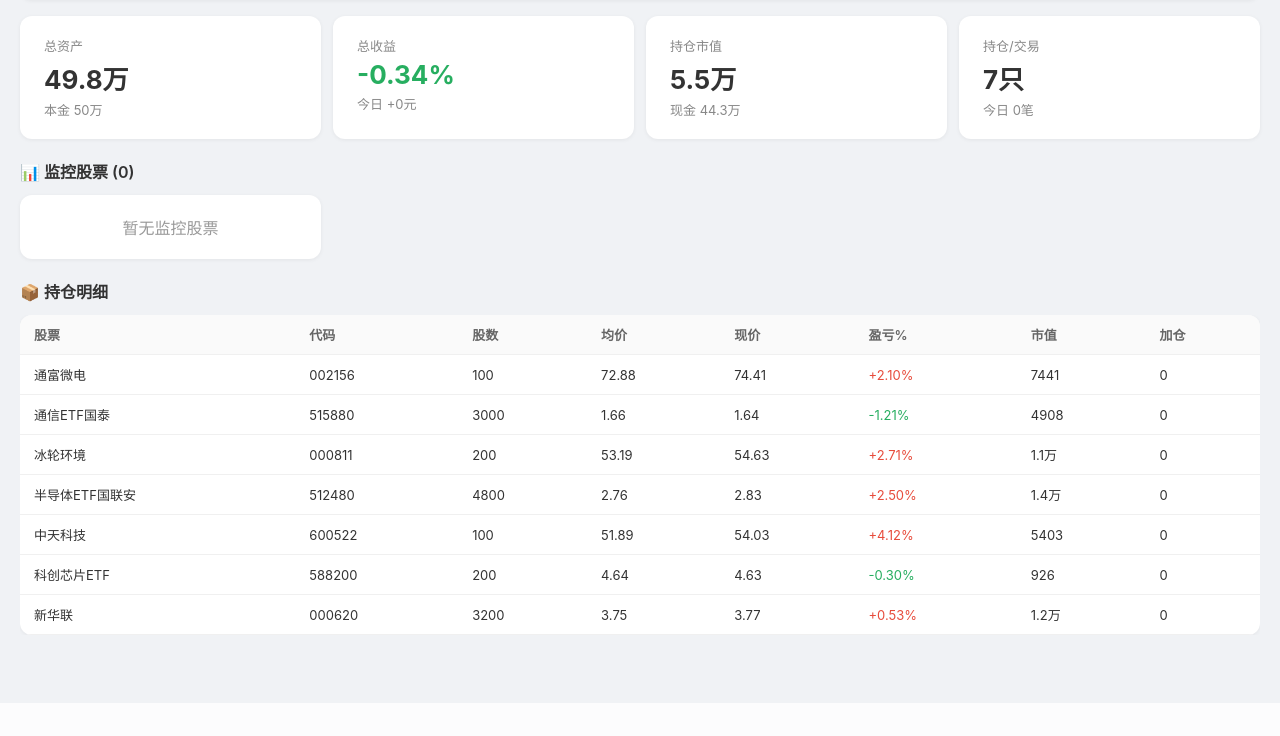
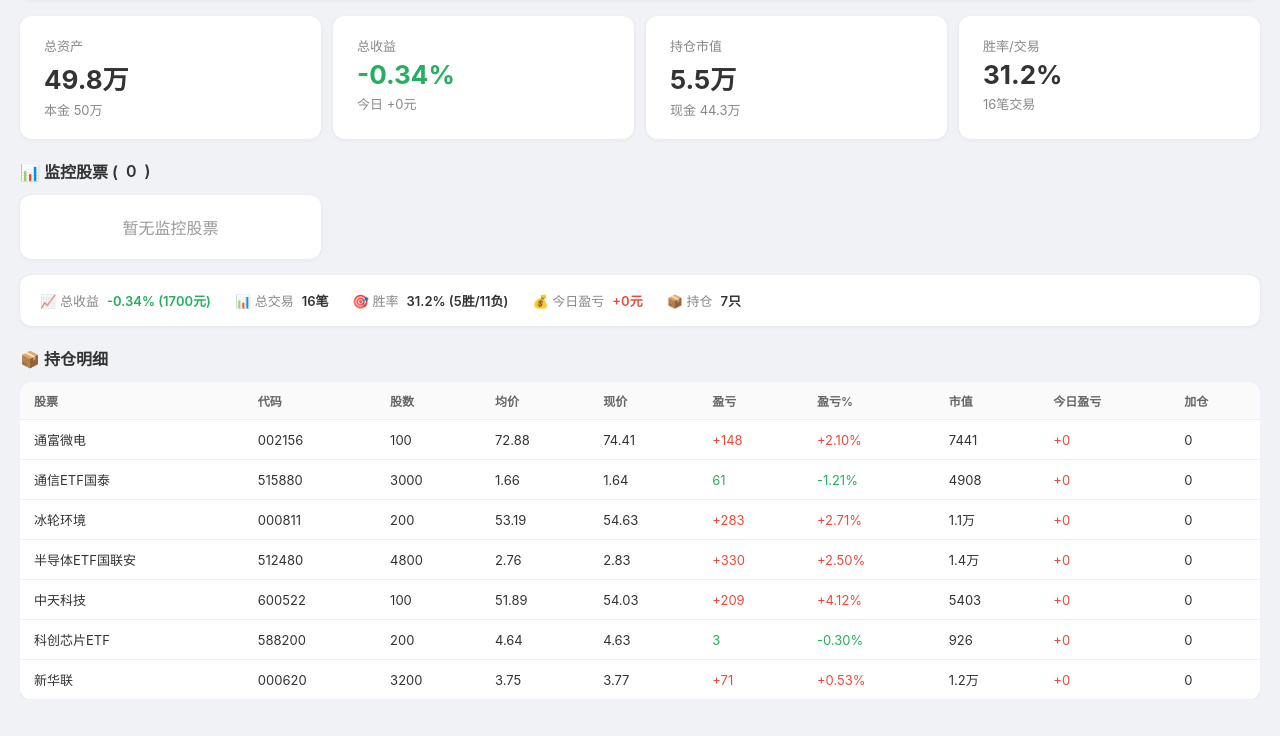
Before and after one commit to skx12138/stock-monitor, a Flask app: page / in a window 1280 px wide. Shown: the part 97-833 px from the top of the page. Before the commit the page ends 732 px from the top, so only its background shows below. Run offline with Flask 3, Linux system fonts and the light colour scheme; data that the repository does not hold is empty.

Commit message:
ui: 新增交易记录、盈亏金额、今日收益、胜率统计

```diff
--- a/templates/dashboard.html
+++ b/templates/dashboard.html
@@ -16,12 +16,12 @@
         .btn-primary { background: #1a73e8; color: #fff; border-color: #1a73e8; }
         .btn-primary:hover { background: #1557b0; color: #fff; }
         .stat-row { display: flex; gap: 12px; margin-bottom: 16px; flex-wrap: wrap; }
-        .stat-card { flex: 1; min-width: 180px; background: #fff; border-radius: 12px; padding: 20px 24px; box-shadow: 0 1px 4px rgba(0,0,0,.06); }
+        .stat-card { flex: 1; min-width: 160px; background: #fff; border-radius: 12px; padding: 20px 24px; box-shadow: 0 1px 4px rgba(0,0,0,.06); }
         .stat-card .label { color: #888; font-size: 13px; }
         .stat-card .value { font-size: 26px; font-weight: 700; margin-top: 4px; }
         .stat-card .sub { font-size: 13px; color: #888; margin-top: 4px; }
         .up { color: #e74c3c; } .down { color: #27ae60; }
-        .section-title { font-size: 16px; font-weight: 600; margin: 20px 0 12px; color: #333; }
+        .section-title { font-size: 16px; font-weight: 600; margin: 20px 0 12px; color: #333; display: flex; align-items: center; gap: 8px; }
         .stock-grid { display: grid; grid-template-columns: repeat(auto-fill, minmax(300px, 1fr)); gap: 12px; margin-bottom: 16px; }
         .stock-card { background: #fff; border-radius: 12px; padding: 18px; box-shadow: 0 1px 4px rgba(0,0,0,.06); cursor: pointer; transition: all .2s; position: relative; }
         .stock-card:hover { box-shadow: 0 4px 16px rgba(0,0,0,.1); transform: translateY(-2px); }
@@ -41,19 +41,28 @@
         .signal-tag { font-size: 10px; padding: 2px 8px; border-radius: 4px; background: #f5f5f5; color: #666; border: 1px solid #e8e8e8; }
         .signal-tag.warn { background: #fff3cd; color: #856404; border-color: #ffc107; }
         .signal-tag.danger { background: #f8d7da; color: #721c24; border-color: #f5c6cb; }
+        .signal-tag.info { background: #e8f0fe; color: #1a73e8; border-color: #aec3e8; }
         .table-wrap { width: 100%; overflow-x: auto; margin-bottom: 16px; }
         .table-wrap table { width: 100%; min-width: 600px; border-collapse: collapse; background: #fff; border-radius: 12px; overflow: hidden; box-shadow: 0 1px 4px rgba(0,0,0,.06); }
         th, td { padding: 10px 14px; text-align: left; border-bottom: 1px solid #f0f0f0; font-size: 13px; white-space: nowrap; }
-        th { background: #fafafa; color: #666; font-weight: 600; }
+        th { background: #fafafa; color: #666; font-weight: 600; font-size: 12px; }
         tr:hover td { background: #fafafa; }
         .modal-overlay { display: none; position: fixed; top: 0; left: 0; width: 100%; height: 100%; background: rgba(0,0,0,.4); z-index: 100; justify-content: center; align-items: center; }
         .modal-overlay.show { display: flex; }
-        .modal { background: #fff; border-radius: 16px; padding: 24px; width: 380px; max-width: 90vw; box-shadow: 0 8px 32px rgba(0,0,0,.15); }
+        .modal { background: #fff; border-radius: 16px; padding: 24px; width: 420px; max-width: 90vw; box-shadow: 0 8px 32px rgba(0,0,0,.15); }
         .modal h3 { font-size: 18px; margin-bottom: 16px; }
         .modal input { width: 100%; padding: 10px 14px; border: 1px solid #d9d9d9; border-radius: 8px; font-size: 14px; outline: none; }
         .modal input:focus { border-color: #1a73e8; }
         .modal .modal-btns { display: flex; gap: 8px; justify-content: flex-end; margin-top: 16px; }
         .empty-tip { color: #999; padding: 20px; text-align: center; background: #fff; border-radius: 12px; box-shadow: 0 1px 4px rgba(0,0,0,.06); }
+        .badge { display: inline-block; font-size: 11px; padding: 2px 8px; border-radius: 10px; font-weight: 500; }
+        .badge-buy { background: #fce4e4; color: #c62828; }
+        .badge-sell { background: #e8f5e9; color: #2e7d32; }
+        .badge-add { background: #fff3e0; color: #e65100; }
+        .summary-box { background: #fff; border-radius: 12px; padding: 16px 20px; box-shadow: 0 1px 4px rgba(0,0,0,.06); margin-bottom: 16px; display: flex; gap: 24px; flex-wrap: wrap; font-size: 13px; }
+        .summary-item { display: flex; gap: 8px; align-items: center; }
+        .summary-item .label { color: #888; }
+        .summary-item .val { font-weight: 600; }
         @media (max-width: 640px) {
             .container { padding: 12px; }
             .stat-card { min-width: 140px; padding: 14px 16px; }
@@ -80,6 +89,7 @@
     <div class="section-title">📊 监控股票 (<span id="stockCount">0</span>)</div>
     <div id="stockGrid" class="stock-grid"></div>
 
+    <div id="summarySection"></div>
     <div id="tradeSection"></div>
     <div id="positionSection"></div>
 </div>
@@ -102,6 +112,7 @@
 <script>
 var data = { stocks: [], acct: {} };
 function fmt(v) { if (v==null) return '0'; return v >= 10000 ? (v/10000).toFixed(1)+'万' : v.toFixed(0); }
+function fmtMoney(v) { if (v==null) return '0'; var absv = Math.abs(v); return (absv >= 10000 ? (absv/10000).toFixed(1)+'万' : absv.toFixed(0)); }
 function safe(v, def) { return v != null ? v : (def || 0); }
 function esc(s) { return String(s||'').replace(/['"]/g,'').replace(/[<>]/g,''); }
 
@@ -123,13 +134,13 @@
   var todayPnl = safe(ac.today_profit);
   var pnlCls = pnl >= 0 ? 'up' : 'down';
   var todayCls = todayPnl >= 0 ? 'up' : 'down';
-  var todayStr = (todayPnl >= 0 ? '今日 +' : '今日 ') + todayPnl.toFixed(0) + '元';
+  var todayStr = (todayPnl >= 0 ? '今日 +' : '今日 ') + fmtMoney(todayPnl) + '元';
 
   document.getElementById('stats').innerHTML =
     '<div class="stat-card"><div class="label">总资产</div><div class="value">'+fmt(ac.total_value)+'</div><div class="sub">本金 50万</div></div>' +
     '<div class="stat-card"><div class="label">总收益</div><div class="value '+pnlCls+'">'+(pnl>=0?'+':'')+pnl+'%</div><div class="sub '+todayCls+'">'+todayStr+'</div></div>' +
     '<div class="stat-card"><div class="label">持仓市值</div><div class="value">'+fmt(safe(ac.total_value)-safe(ac.cash))+'</div><div class="sub">现金 '+fmt(ac.cash)+'</div></div>' +
-    '<div class="stat-card"><div class="label">持仓/交易</div><div class="value">'+(ac.positions||[]).length+'只</div><div class="sub">今日 '+(ac.today_trades||[]).length+'笔</div></div>';
+    '<div class="stat-card"><div class="label">胜率/交易</div><div class="value">'+(ac.win_rate||0)+'%</div><div class="sub">'+(ac.trade_count||0)+'笔交易</div></div>';
 
   document.getElementById('stockCount').innerText = data.stocks.length;
 
@@ -147,7 +158,7 @@
       for (var j = 0; j < sigs.length; j++) {
         var sig = sigs[j];
         var stype = sig.type || '';
-        var cls = stype.indexOf('bear') >= 0 ? 'danger' : stype.indexOf('over') >= 0 ? 'warn' : '';
+        var cls = stype.indexOf('bear') >= 0 ? 'danger' : stype.indexOf('over') >= 0 ? 'warn' : 'info';
         sigHtml += '<span class="signal-tag ' + cls + '">' + esc(sig.label||sig.suggestion||stype) + '</span>';
       }
       var sector = s.sector || '';
@@ -165,32 +176,81 @@
   }
   document.getElementById('stockGrid').innerHTML = grid;
 
-  // trades
+  // ── 交易/收益总览 ──
+  var summary = '<div class="summary-box">' +
+    '<span class="summary-item"><span class="label">📈 总收益</span><span class="val '+(pnl>=0?'up':'down')+'">'+(pnl>=0?'+':'')+pnl+'% ('+fmtMoney(pnl/100*500000)+'元)</span></span>' +
+    '<span class="summary-item"><span class="label">📊 总交易</span><span class="val">'+(ac.trade_count||0)+'笔</span></span>' +
+    '<span class="summary-item"><span class="label">🎯 胜率</span><span class="val">'+(ac.win_rate||0)+'% ('+(ac.win_count||0)+'胜/'+(ac.trade_count-(ac.win_count||0)||0)+'负)</span></span>' +
+    '<span class="summary-item"><span class="label">💰 今日盈亏</span><span class="val '+(todayPnl>=0?'up':'down')+'">'+(todayPnl>=0?'+':'')+fmtMoney(todayPnl)+'元</span></span>' +
+    '<span class="summary-item"><span class="label">📦 持仓</span><span class="val">'+(ac.positions||[]).length+'只</span></span>' +
+    '</div>';
+
+  // ── 今日交易 ──
   var trades = ac.today_trades || [];
   var tradeHtml = '';
   if (trades.length) {
-    tradeHtml = '<div class="section-title">📋 今日交易 ('+trades.length+'笔)</div><div class="table-wrap"><table><tr><th>类型</th><th>股票</th><th>代码</th><th>价格</th><th>数量</th><th>原因</th></tr>';
+    tradeHtml = '<div class="section-title">📋 今日交易 ('+trades.length+'笔)</div><div class="table-wrap"><table><tr><th>类型</th><th>股票</th><th>代码</th><th>价格</th><th>数量</th><th>金额</th><th>盈亏</th><th>原因</th></tr>';
     for (var ti = 0; ti < trades.length; ti++) {
       var t = trades[ti];
       var act = t.action||'';
-      var cls = act.indexOf('买入')>=0 || act==='加仓' ? 'up' : 'down';
-      tradeHtml += '<tr><td class="'+cls+'">'+esc(act)+'</td><td>'+esc(t.name||'')+'</td><td>'+esc(t.code||'')+'</td><td>'+safe(t.price).toFixed(2)+'</td><td>'+safe(t.shares,0)+'</td><td style="max-width:200px;overflow:hidden;text-overflow:ellipsis;white-space:nowrap">'+esc(t.reason||'')+'</td></tr>';
+      var isBuy = act.indexOf('买入')>=0 || act==='加仓';
+      var cls = isBuy ? 'up' : 'down';
+      var badgeCls = act==='加仓' ? 'badge-add' : isBuy ? 'badge-buy' : 'badge-sell';
+      var priceStr = t.price ? t.price.toFixed(2) : '--';
+      var sharesStr = t.shares ? t.shares : '--';
+      var amountStr = (t.price && t.shares) ? fmtMoney(t.price*t.shares) : '--';
+      var profitStr = '--';
+      if (t.profit_pct != null) {
+        profitStr = (t.profit_pct >= 0 ? '+' : '') + t.profit_pct.toFixed(2) + '%';
+      } else if (t.profit_amount != null) {
+        profitStr = (t.profit_amount >= 0 ? '+' : '') + fmtMoney(t.profit_amount) + '元';
+      }
+      tradeHtml += '<tr>' +
+        '<td><span class="badge '+badgeCls+'">'+esc(act)+'</span></td>' +
+        '<td>'+esc(t.name||'')+'</td>' +
+        '<td>'+esc(t.code||'')+'</td>' +
+        '<td>'+priceStr+'</td>' +
+        '<td>'+sharesStr+'</td>' +
+        '<td>'+amountStr+'</td>' +
+        '<td class="'+(t.profit_pct>=0?'up':'down')+'">'+profitStr+'</td>' +
+        '<td style="max-width:200px;overflow:hidden;text-overflow:ellipsis;white-space:nowrap">'+esc(t.reason||'')+'</td>' +
+        '</tr>';
     }
     tradeHtml += '</table></div>';
   }
+
+  // 没有今日交易时也显示总览
+  if (!trades.length && (ac.trade_count||0) > 0) {
+    // 显示历史最近交易
+  }
+
+  document.getElementById('summarySection').innerHTML = summary;
   document.getElementById('tradeSection').innerHTML = tradeHtml;
 
-  // positions
+  // ── 持仓明细 ──
   var pos = ac.positions || [];
   var posHtml = '';
   if (pos.length) {
-    posHtml = '<div class="section-title">📦 持仓明细</div><div class="table-wrap"><table><tr><th>股票</th><th>代码</th><th>股数</th><th>均价</th><th>现价</th><th>盈亏%</th><th>市值</th><th>加仓</th></tr>';
+    posHtml = '<div class="section-title">📦 持仓明细</div><div class="table-wrap"><table><tr><th>股票</th><th>代码</th><th>股数</th><th>均价</th><th>现价</th><th>盈亏</th><th>盈亏%</th><th>市值</th><th>今日盈亏</th><th>加仓</th></tr>';
     for (var pi = 0; pi < pos.length; pi++) {
       var p = pos[pi];
       var bp = safe(p.buy_price);
       var cp = safe(p.current_price);
       var profit = cp && bp ? ((cp/bp-1)*100) : 0;
-      posHtml += '<tr><td>'+esc(p.name||'')+'</td><td>'+esc(p.code||'')+'</td><td>'+safe(p.shares,0)+'</td><td>'+bp.toFixed(2)+'</td><td>'+cp.toFixed(2)+'</td><td class="'+(profit>=0?'up':'down')+'">'+(profit>=0?'+':'')+profit.toFixed(2)+'%</td><td>'+fmt(safe(p.shares,0)*cp)+'</td><td>'+safe(p.add_count,0)+'</td></tr>';
+      var profitAmt = p.profit_amount || 0;
+      var todayProfit = p.today_profit || 0;
+      posHtml += '<tr>' +
+        '<td>'+esc(p.name||'')+'</td>' +
+        '<td>'+esc(p.code||'')+'</td>' +
+        '<td>'+safe(p.shares,0)+'</td>' +
+        '<td>'+bp.toFixed(2)+'</td>' +
+        '<td>'+cp.toFixed(2)+'</td>' +
+        '<td class="'+(profitAmt>=0?'up':'down')+'">'+(profitAmt>=0?'+':'')+fmtMoney(profitAmt)+'</td>' +
+        '<td class="'+(profit>=0?'up':'down')+'">'+(profit>=0?'+':'')+profit.toFixed(2)+'%</td>' +
+        '<td>'+fmt(safe(p.shares,0)*cp)+'</td>' +
+        '<td class="'+(todayProfit>=0?'up':'down')+'">'+(todayProfit>=0?'+':'')+fmtMoney(todayProfit)+'</td>' +
+        '<td>'+safe(p.add_count,0)+'</td>' +
+        '</tr>';
     }
     posHtml += '</table></div>';
   }
```
